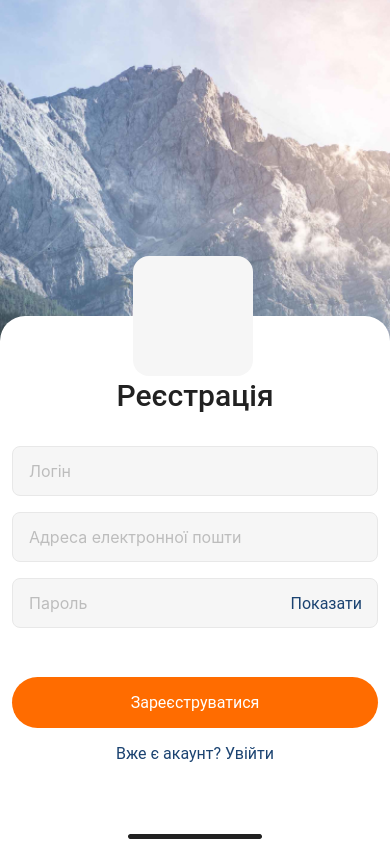
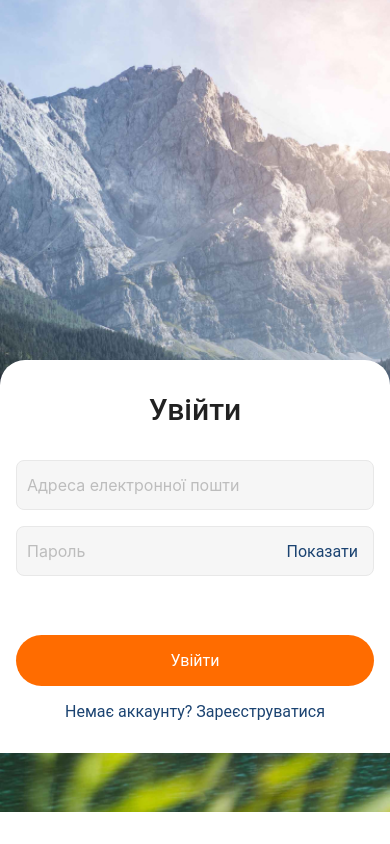
Before and after one commit to VikaVelhan/AwesomeProject, a React Native app: screen / in a window 390 px wide. Built offline with nearby package versions, Linux system fonts and the light colour scheme.

Commit message:
LoginScreen update

```diff
--- a/App.js
+++ b/App.js
@@ -1,10 +1,11 @@
 import { StatusBar } from "expo-status-bar";
 import { StyleSheet, Text, View, ImageBackground } from "react-native";
 import RegistrationScreen from "./Screens/RegistrationScreen";
+import LoginScreen from "./Screens/LoginScreen";
 export default function App() {
   return (
     <View style={styles.container}>
-      <RegistrationScreen />
+      <LoginScreen />
       <StatusBar style="auto" />
     </View>
   );
--- a/Screens/LoginScreen.js
+++ b/Screens/LoginScreen.js
@@ -1,17 +1,142 @@
-// import { StatusBar } from "expo-status-bar";
-import { StyleSheet, Text, View, ImageBackground } from "react-native";
+import React, { useState } from "react"; // import { StatusBar } from "expo-status-bar";
+import {
+  StyleSheet,
+  Text,
+  View,
+  ImageBackground,
+  TextInput,
+  Pressable,
+  Platform,
+  KeyboardAvoidingView,
+} from "react-native";
+
 export default function LoginScreen() {
+  const [showKeybord, setShowKeybord] = useState(false);
   return (
-    <View style={styles.container}>
-      <Text>LoginScreen!</Text>
-    </View>
+    <ImageBackground
+      source={require("../assets/photoBG.jpg")}
+      resizeMode="cover"
+      style={styles.image}
+    >
+      <KeyboardAvoidingView
+        behavior={Platform.OS == "ios" ? "padding" : "height"}
+      >
+        <View
+          style={{
+            ...styles.blok,
+            paddingBottom: showKeybord ? 144 : 32,
+          }}
+        >
+          <View style={styles.form}>
+            <Text style={styles.title}>Увійти</Text>
+            <TextInput
+              style={styles.input}
+              placeholder="Адреса електронної пошти"
+              onFocus={() => setShowKeybord(true)}
+            />
+            <View>
+              <TextInput
+                style={styles.input}
+                placeholder="Пароль"
+                secureTextEntry={true}
+                onFocus={() => setShowKeybord(true)}
+              />
+              <Pressable style={styles.showPassword}>
+                <Text style={styles.texShowPassword}>Показати</Text>
+              </Pressable>
+            </View>
+
+            <Pressable style={styles.button}>
+              <Text style={styles.titleBtn}>Увійти</Text>
+            </Pressable>
+            <Pressable>
+              <Text style={styles.text}>Немає аккаунту? Зареєструватися</Text>
+            </Pressable>
+          </View>
+        </View>
+      </KeyboardAvoidingView>
+    </ImageBackground>
   );
 }
 
 const styles = StyleSheet.create({
-  container: {
+  image: {
     flex: 1,
+    justifyContent: "center",
     alignItems: "center",
-    justifyContent: "center",
+    width: "100%",
+  },
+  blok: {
+    marginTop: "69%",
+    backgroundColor: "#FFFFFF",
+    position: "relative",
+    paddingTop: 32,
+    paddingBottom: 144,
+    borderTopLeftRadius: 25,
+    borderTopRightRadius: 25,
+    width: 390,
+    // position: "absolute",
+    //flex: 1,
+    // justifyContent: "flex-end",
+  },
+
+  form: {
+    marginHorizontal: 16,
+  },
+  input: {
+    height: 50,
+    fontSize: 16,
+    borderWidth: 1,
+    padding: 10,
+    color: "#BDBDBD",
+    backgroundColor: "#F6F6F6",
+    borderColor: "#E8E8E8",
+    borderRadius: 8,
+
+    marginBottom: 16,
+  },
+  title: {
+    color: "#212121",
+    fontFamily: "Roboto",
+    fontSize: 30,
+    fontWeight: 500,
+    textAlign: "center",
+    marginBottom: 33,
+  },
+  showPassword: {
+    marginRight: 16,
+    position: "absolute",
+    right: 0,
+    top: 16,
+  },
+  texShowPassword: {
+    color: "#1B4371",
+    fontFamily: "Roboto",
+    fontSize: 16,
+    fontWeight: 400,
+    textAlign: "right",
+  },
+  button: {
+    backgroundColor: "#FF6C00",
+    borderRadius: 100,
+    width: "100%",
+    height: 51,
+    marginTop: 43,
+    marginBottom: 16,
+  },
+  titleBtn: {
+    color: "#FFFFFF",
+    textAlign: "center",
+    fontFamily: "Roboto",
+    fontSize: 16,
+    fontWeight: 400,
+    paddingVertical: 16,
+  },
+  text: {
+    color: "#1B4371",
+    textAlign: "center",
+    fontFamily: "Roboto",
+    fontSize: 16,
+    fontWeight: 400,
   },
 });
--- a/Screens/RegistrationScreen.js
+++ b/Screens/RegistrationScreen.js
@@ -55,10 +55,6 @@ export default function RegistrationScreen() {
           </Pressable>
         </View>
       </ImageBackground>
-      <Image
-        style={styles.imageHome}
-        source={require("../assets/HomeIndicator.png")}
-      />
     </View>
   );
 }
```
